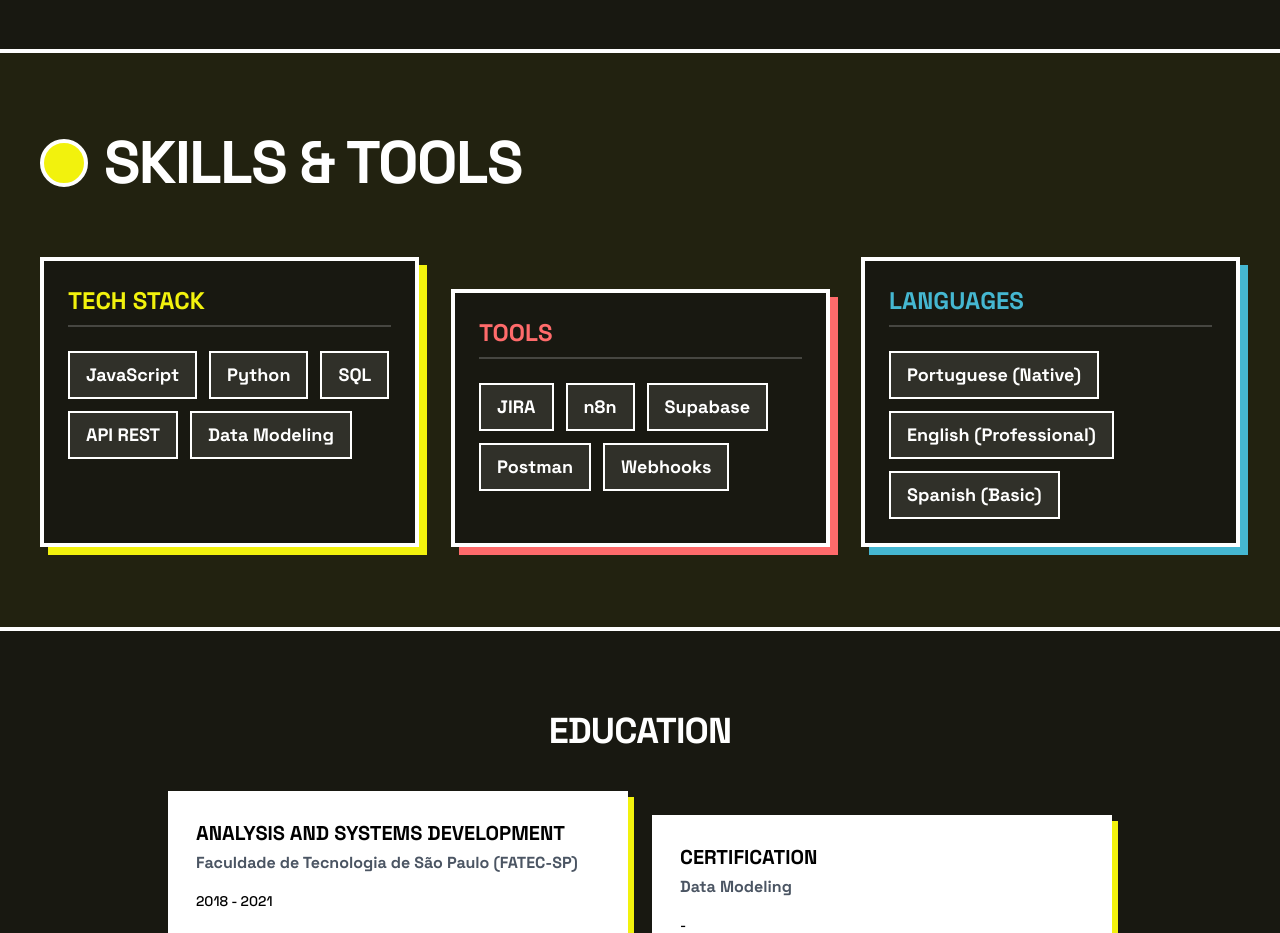
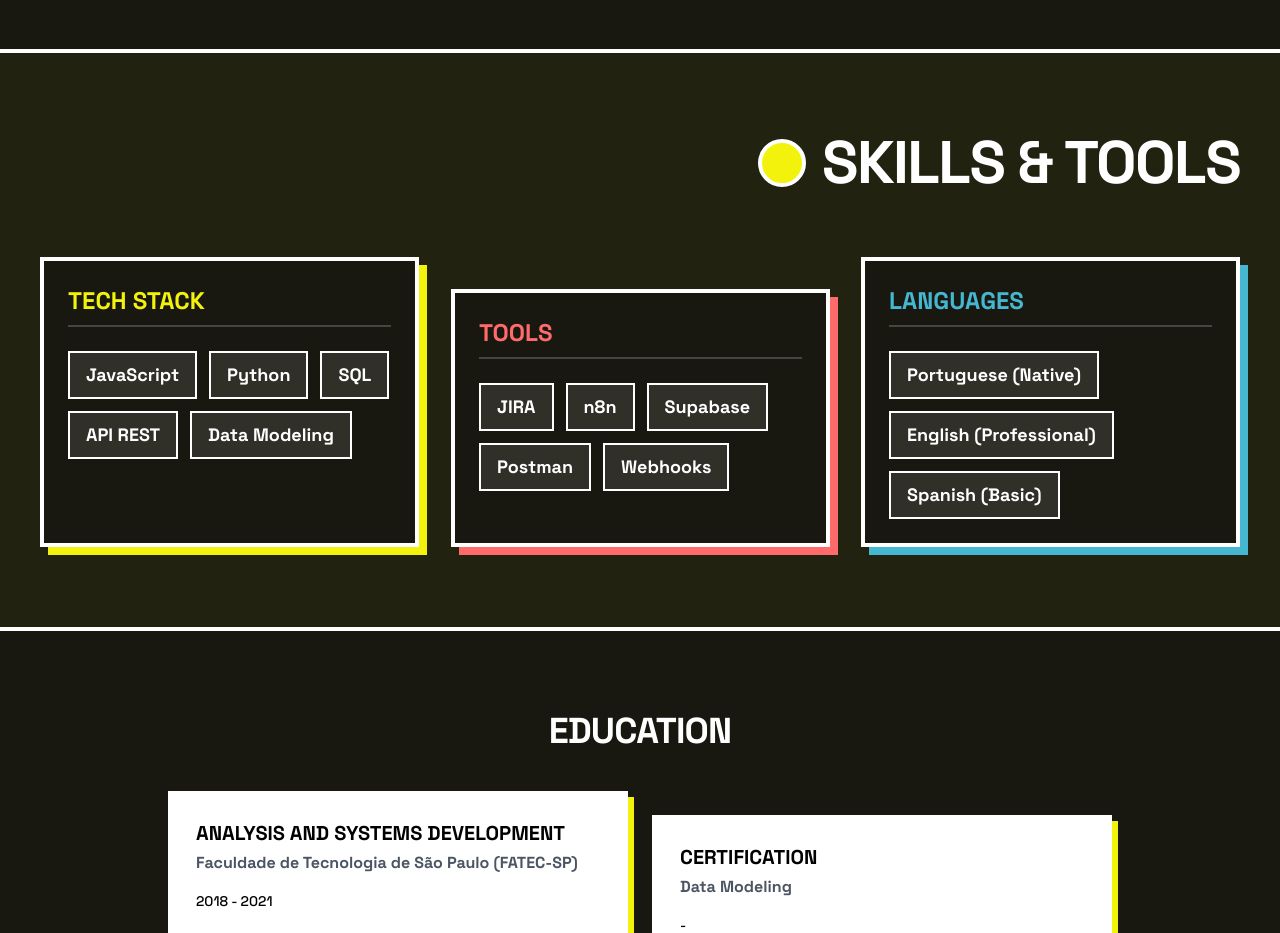
Before and after one commit to riquelima/henriquelimasocial, a website: page index.html in a window 1280 px wide. Shown: the part 3400-4333 px from the top of the page. Drawn offline with nearby package versions, Linux system fonts and the light colour scheme.

Commit message:
Align Skills & Tools header to right

```diff
--- a/index.html
+++ b/index.html
@@ -380,8 +380,8 @@
 <!-- Skills Section -->
 <section class="w-full border-b-4 border-white bg-[#222210] py-20" id="skills">
     <div class="mx-auto max-w-7xl px-4 md:px-10">
-        <div class="mb-16 flex flex-row-reverse items-center justify-end gap-4">
-            <h2 class="text-5xl md:text-6xl font-black uppercase tracking-tight text-white text-right" data-i18n="section-skills">Skills &amp; Ferramentas</h2>
+        <div class="mb-16 flex flex-row-reverse items-center justify-start gap-4">
+            <h2 class="text-5xl md:text-6xl font-black uppercase tracking-tight text-white text-right" data-i18n="section-skills">Skills &amp; Tools</h2>
             <div class="h-12 w-12 border-4 border-white bg-primary rounded-full"></div>
         </div>
         <div class="grid grid-cols-1 md:grid-cols-2 lg:grid-cols-3 gap-8">
```
